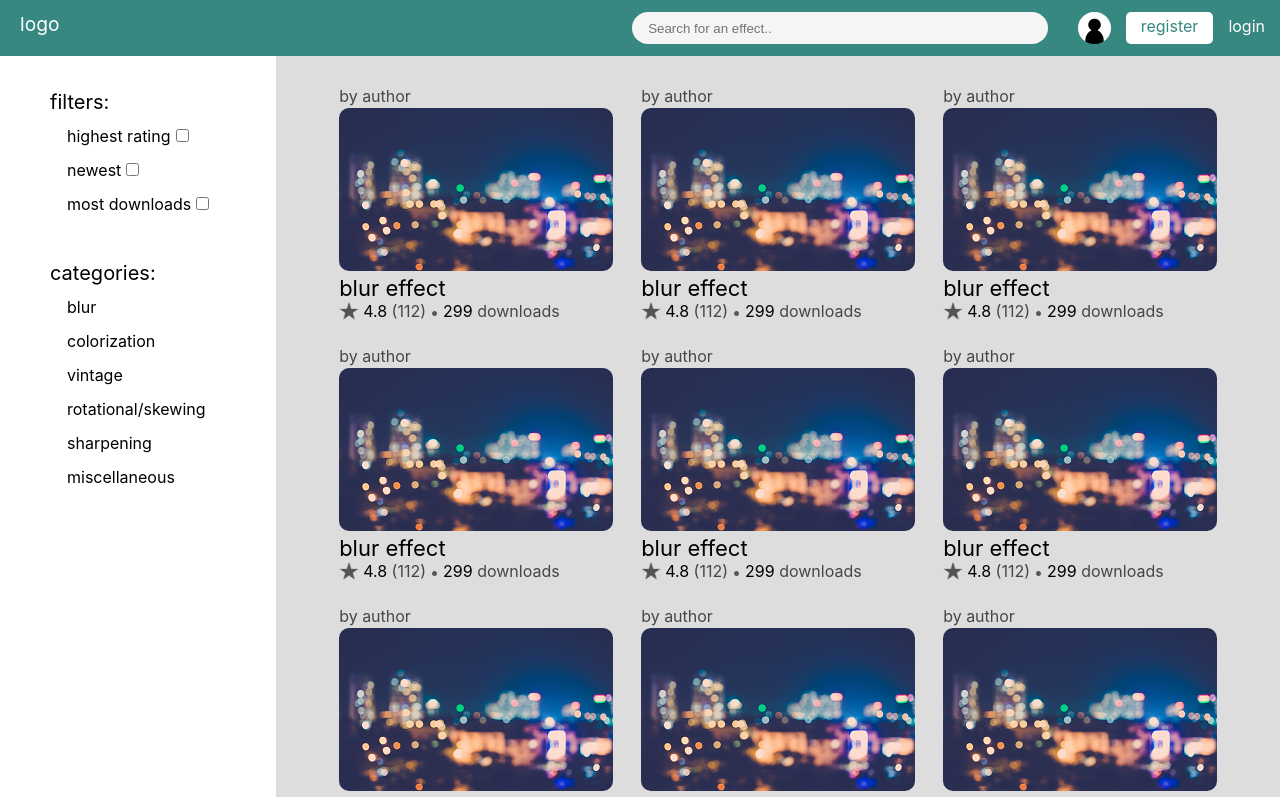
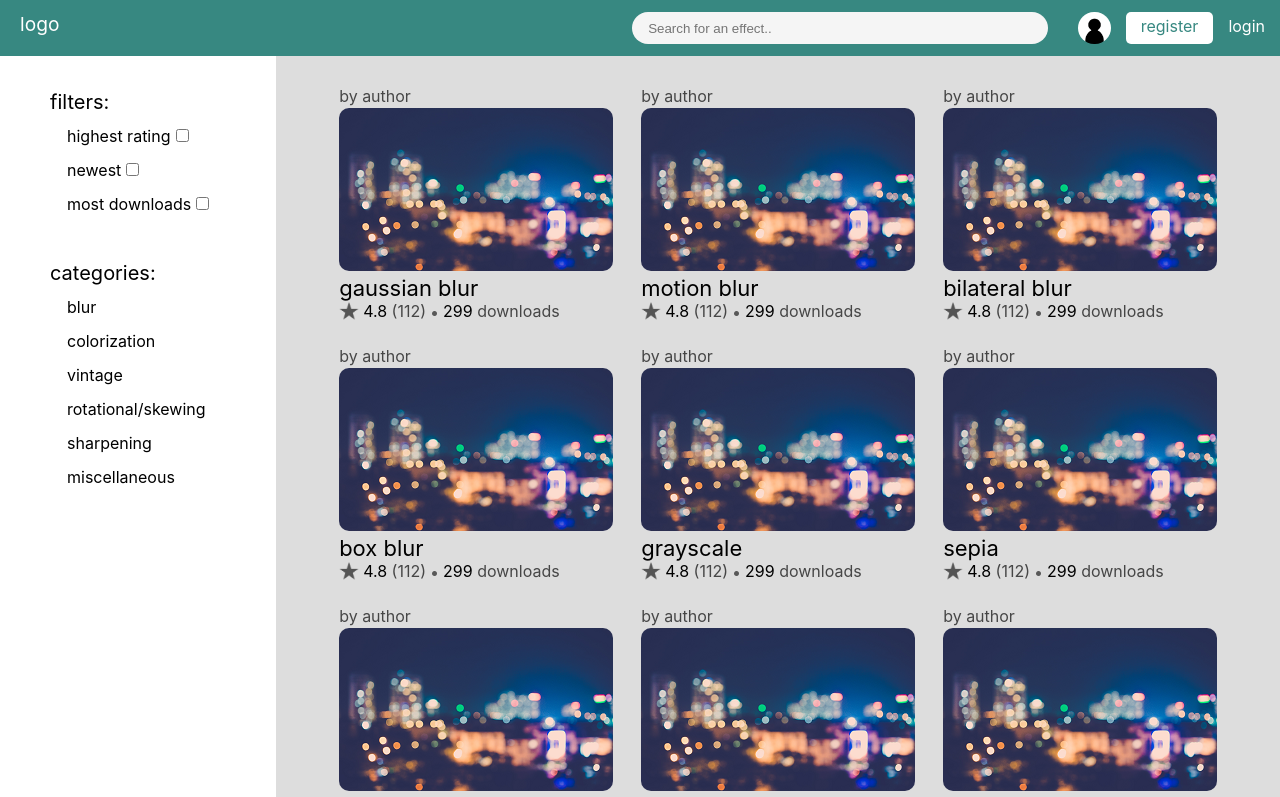
Before and after one commit to B-Evans99/customeffects, a React (Create React App) app in the folder custome/: page / in a window 1280 px wide. Shown: the top 797 px of the page. Built offline with nearby package versions, Linux system fonts and the light colour scheme.

Commit message:
(App.css, App.js, HomePage, ResultsPage, card, cardBox, searchbar) add click event to card to take to similar result version of results page

```diff
--- a/custome/src/App.css
+++ b/custome/src/App.css
@@ -8,7 +8,9 @@
 .Filter {
   cursor: default;
 }
+
 .Logo,
+.Card,
 .registerButton,
 .loginButton,
 .profileIcon,
--- a/custome/src/App.js
+++ b/custome/src/App.js
@@ -10,7 +10,7 @@ function App() {
   // 1 = initial page, 2 = results page, 3 = profile page
   let [navigation, setNavigation] = useState(1);
 
-  let [effects, setEffects] = useState([1, 2, 3, 4, 5, 6, 7, 8, 9, 10, 11, 12]);
+  let [effects, setEffects] = useState(["gaussian blur", "motion blur", "bilateral blur", "box blur", "grayscale", "sepia", "pop art", "instagram overlays", "mirroring", "splintering", "underwater cast", "ripple"]);
   let [filters, setFilters] = useState(["highest rating", "newest", "most downloads"]);
   let [categories, setCategories] = useState(["blur", "colorization", "vintage", "rotational/skewing", "sharpening", "miscellaneous"]);
   let [searchString, setSearchString] = useState("");
--- a/custome/src/HomePage.js
+++ b/custome/src/HomePage.js
@@ -17,7 +17,7 @@ const HomePage = (props) => {
     return (
         <div className = "HomePage">
             <FilterBox setResultsType = {setResultsType} setNavigation = {setNavigation} categories = {categories} filters = {filters}/>
-            <CardBox setNavigation = {setNavigation} effects = {effects} />
+            <CardBox setResultsType = {setResultsType} setNavigation = {setNavigation} effects = {effects} />
         </div>
     );
 }
--- a/custome/src/ResultsPage.js
+++ b/custome/src/ResultsPage.js
@@ -15,7 +15,7 @@ const ResultsPage = (props) => {
         <div className = "ResultsPage">
             {resultsType[0] == 1? resultsType[1] + " category":
             resultsType[0] == 2? "search results for \"" + resultsType[1] + "\"":
-            "similar results"}
+            "effects similar to " + resultsType[1]}
 
         </div>
     );
--- a/custome/src/components/card.js
+++ b/custome/src/components/card.js
@@ -8,11 +8,20 @@ let ratingAverage = 4.8;
 let ratingTotal = 112;
 let downloadTotal = 299;
 let authorName = "author";
-let effectName = "blur effect";
 
-const Card = () => {
+const Card = (props) => {
+
+  let effectName = props.effect;
+  let setNavigation = props.setNavigation;
+  let setResultsType = props.setResultsType;
+
+  const cardClick = () => {
+    setResultsType(prevstate => prevstate = [3, effectName]);
+    setNavigation(prevstate => prevstate = 2);
+  }
+
   return (
-    <div className="Card" >
+    <div className="Card" onClick={cardClick}>
       <div className="cardAuthorName">by {authorName}</div>
       <img src= {blur} className="cardImg" alt="blur" />
       <div className="cardEffectName">{effectName}</div>
--- a/custome/src/components/cardBox.js
+++ b/custome/src/components/cardBox.js
@@ -5,11 +5,13 @@ import "../App.css";
 const CardBox = (props) => {
 
     let effects = props.effects;
+    let setResultsType = props.setResultsType;
+    let setNavigation = props.setNavigation;
 
     return (
         <div className="cardBox">
         {effects.map(effect => {
-          return <Card/>;
+          return <Card effect ={effect} setResultsType={setResultsType} setNavigation = {setNavigation}/>;
         })}
       </div>
     );
--- a/custome/src/components/searchbar.js
+++ b/custome/src/components/searchbar.js
@@ -9,10 +9,8 @@ const SearchBar = (props) => {
 
 
   const handleSubmit = () => {
-
       setResultsType(prevstate => prevstate = [2, searchString]);
       setNavigation(prevstate => prevstate = 2);
-
   }
 
 
```
